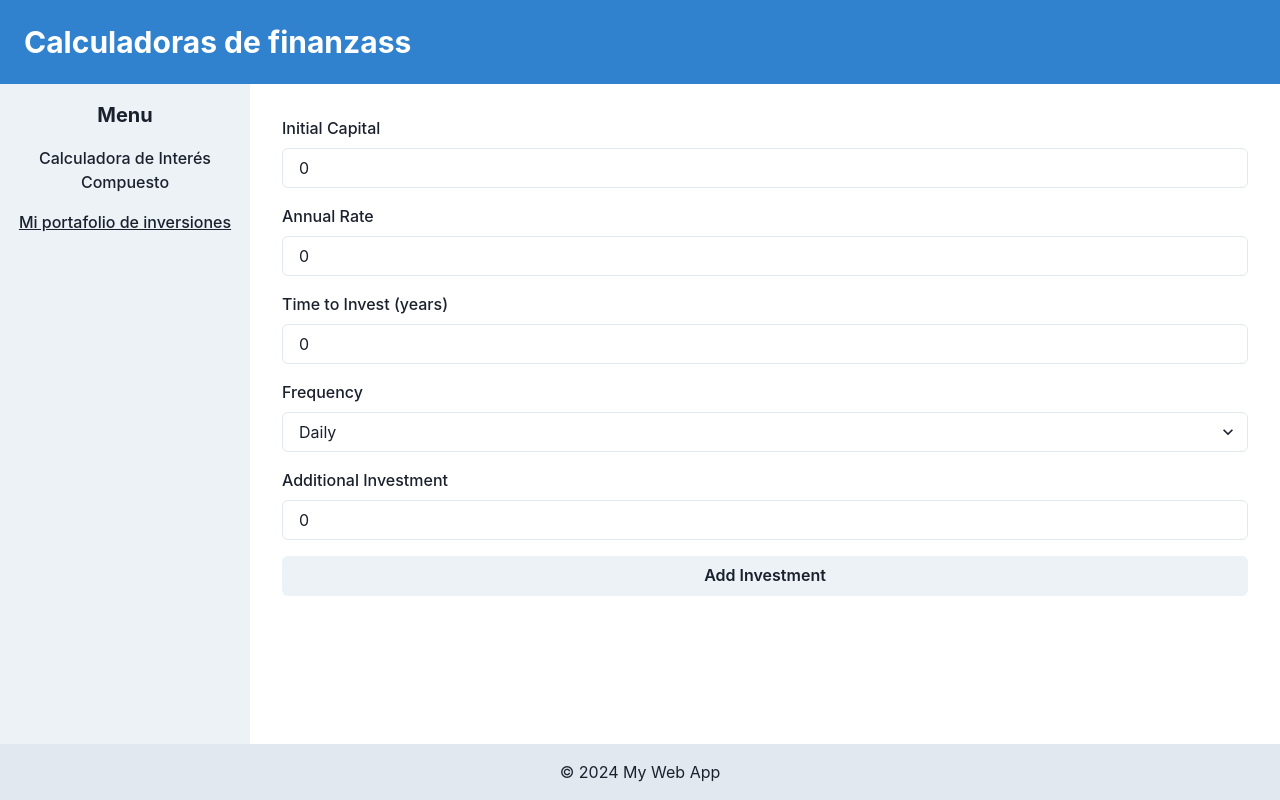
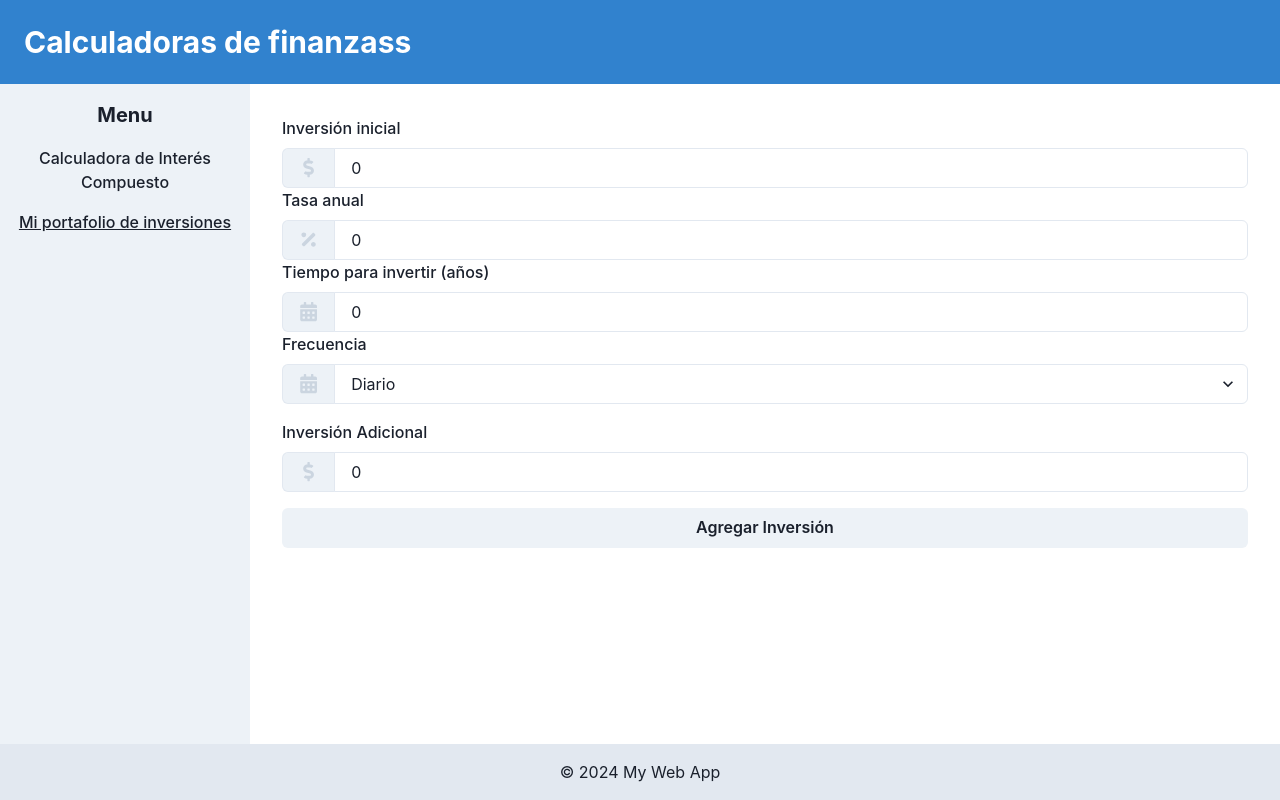
Before and after one commit to dasbego/finance-calculators, a React (Vite) app: page /myportfolio in a window 1280 px wide. Built offline with nearby package versions, Linux system fonts and the light colour scheme.

Commit message:
Fix logic for table total

```diff
--- a/src/pages/MyPortfolio.tsx
+++ b/src/pages/MyPortfolio.tsx
@@ -6,6 +6,9 @@ import {
   FormControl,
   FormLabel,
   Input,
+  InputGroup,
+  InputLeftAddon,
+  InputLeftElement,
   Select,
   Table,
   Tbody,
@@ -15,6 +18,12 @@ import {
   Thead,
   Tr,
 } from "@chakra-ui/react";
+import {
+  FaCalendarAlt,
+  FaCaretDown,
+  FaDollarSign,
+  FaPercentage,
+} from "react-icons/fa";
 
 interface Investment {
   id: number;
@@ -171,118 +180,164 @@ const MyPortfolio = () => {
   return (
     <Box p={4}>
       <Flex flexDir="column">
-        <FormControl mb={4}>
-          <FormLabel>Initial Capital</FormLabel>
+        <FormControl id="initialCapital">
+          <FormLabel>Inversión inicial</FormLabel>
+          <InputGroup>
+            <InputLeftAddon
+              pointerEvents="none"
+              color="gray.300"
+              fontSize="1.2em"
+              children={<FaDollarSign />}
+            />
             <Input
+              placeholder="Inversión inicial"
+              name="initialCapital"
               type="number"
-            name="initialCapital"
+              onChange={handleInputChange}
               value={formValues.initialCapital}
+            />
+          </InputGroup>
+        </FormControl>
+
+        <FormControl id="annualRate">
+          <FormLabel>Tasa anual</FormLabel>
+          <InputGroup>
+            <InputLeftAddon
+              pointerEvents="none"
+              color="gray.300"
+              fontSize="1.2em"
+              children={<FaPercentage />}
+            />
+            <Input
+              placeholder="Tasa anual"
+              name="annualRate"
+              type="number"
               onChange={handleInputChange}
+              value={formValues.annualRate}
             />
+          </InputGroup>
         </FormControl>
-        <FormControl mb={4}>
-          <FormLabel>Annual Rate</FormLabel>
+        <FormControl id="timeToInvest">
+          <FormLabel>Tiempo para invertir (años)</FormLabel>
+          <InputGroup>
+            <InputLeftAddon
+              pointerEvents="none"
+              color="gray.300"
+              fontSize="1.2em"
+              children={<FaCalendarAlt />}
+            />
             <Input
+              placeholder="Tiempo para invertir"
+              name="timeToInvest"
               type="number"
-            name="annualRate"
-            value={formValues.annualRate}
               onChange={handleInputChange}
+              value={formValues.timeToInvest}
             />
+          </InputGroup>
         </FormControl>
-        <FormControl mb={4}>
-          <FormLabel>Time to Invest (years)</FormLabel>
-          <Input
-            type="number"
-            name="timeToInvest"
-            value={formValues.timeToInvest}
-            onChange={handleInputChange}
+
+        <FormControl mb={4} id="frequency">
+          <FormLabel>Frecuencia</FormLabel>
+          <InputGroup>
+            <InputLeftAddon
+              pointerEvents="none"
+              color="gray.300"
+              fontSize="1.2em"
+              children={<FaCalendarAlt />}
             />
-        </FormControl>
-        <FormControl mb={4}>
-          <FormLabel>Frequency</FormLabel>
             <Select
               name="frequency"
               value={formValues.frequency}
               onChange={handleSelectChange}
+              borderLeftRadius={0}
             >
-            <option value="daily">Daily</option>
-            <option value="weekly">Weekly</option>
-            <option value="monthly">Monthly</option>
-            <option value="yearly">Yearly</option>
+              <option value="daily">Diario</option>
+              <option value="weekly">Semanal</option>
+              <option value="monthly">Mensual</option>
+              <option value="yearly">Anual</option>
             </Select>
+          </InputGroup>
         </FormControl>
-        <FormControl mb={4}>
-          <FormLabel>Additional Investment</FormLabel>
+        <FormControl mb={4} id="additionalInvestments">
+          <FormLabel>Inversión Adicional</FormLabel>
+          <InputGroup>
+            <InputLeftAddon
+              pointerEvents="none"
+              color="gray.300"
+              fontSize="1.2em"
+              children={<FaDollarSign />}
+            />
             <Input
               type="number"
               name="additionalInvestment"
               onChange={handleInputChange}
               value={formValues.additionalInvestment}
             />
+          </InputGroup>
         </FormControl>
         <Button mb={4} onClick={handleAddInvestment}>
-          Add Investment
+          Agregar Inversión
         </Button>
       </Flex>
       {investments.length > 0 && (
         <Table variant="simple">
           <Thead>
             <Tr>
-              <Th>Investment ID</Th>
-              <Th>Initial Capital</Th>
-              <Th>Annual Rate</Th>
-              <Th>Time to Invest (years)</Th>
-              <Th>Frequency</Th>
-              <Th>Additional Investment</Th>
-              <Th>Projected Value</Th>
+              <Th>ID de Inversión</Th>
+              <Th>Capital Inicial</Th>
+              <Th>Tasa Anual</Th>
+              <Th>Tiempo de Inversión (años)</Th>
+              <Th>Frecuencia</Th>
+              <Th>Inversión Adicional Total</Th>
+              <Th>Valor Proyectado</Th>
             </Tr>
           </Thead>
           <Tbody>
-            {investments.map((investment) => (
-              <Tr key={investment.id}>
-                <Td>{investment.id}</Td>
-                <Td>{formatCurrency(investment.initialCapital)}</Td>
-                <Td>{investment.annualRate}%</Td>
-                <Td>{investment.timeToInvest}</Td>
-                <Td>{investment.frequency}</Td>
-                <Td>
-                  {formatCurrency(
-                    investment.additionalInvestment *
-                      investment.timeToInvest *
-                      getFrequencyMultiplier(investment.frequency)
-                  )}
-                </Td>
-                <Td>
-                  {formatCurrency(
-                    investment.initialCapital +
-                      investment.additionalInvestment *
-                        investment.timeToInvest *
-                        getFrequencyMultiplier(investment.frequency) +
-                      (investment.initialCapital +
-                        investment.additionalInvestment *
-                          investment.timeToInvest *
-                          getFrequencyMultiplier(investment.frequency)) *
-                        Math.pow(
-                          1 + investment.annualRate / 100,
-                          investment.timeToInvest
-                        )
-                  )}
-                </Td>{" "}
-                {/* New column */}
+            {investments.map((investment) => {
+              const {
+                id,
+                initialCapital,
+                annualRate,
+                timeToInvest,
+                frequency,
+                additionalInvestment,
+              } = investment;
+
+              const frequencyMultiplier = getFrequencyMultiplier(frequency);
+              const totalAdditionalInvestment =
+                additionalInvestment * timeToInvest * frequencyMultiplier;
+              const compoundInterestInitialCapital =
+                initialCapital * Math.pow(1 + annualRate / 100, timeToInvest);
+              const compoundInterestAdditional =
+                totalAdditionalInvestment *
+                Math.pow(1 + annualRate / 100, timeToInvest);
+              const totalInvestment =
+                compoundInterestInitialCapital + compoundInterestAdditional;
+
+              return (
+                <Tr key={id}>
+                  <Td>{id}</Td>
+                  <Td>{formatCurrency(initialCapital)}</Td>
+                  <Td>{annualRate}%</Td>
+                  <Td>{timeToInvest}</Td>
+                  <Td>{frequency}</Td>
+                  <Td>{formatCurrency(totalAdditionalInvestment)}</Td>
+                  <Td>{formatCurrency(totalInvestment)}</Td>
                 </Tr>
-            ))}
+              );
+            })}
           </Tbody>
         </Table>
       )}
       {investments.length > 0 && (
         <>
-          <Text>Total Investment: {calculateTotalInvestment}</Text>
-          <Text>Total Projected: {calculateTotalProjected}</Text>
-          <Text>Total Rate: {calculateTotalRate}</Text>
+          <Text>Inversión Total: {calculateTotalInvestment}</Text>
+          <Text>Proyección Total: {calculateTotalProjected}</Text>
+          <Text>Tasa Total: {calculateTotalRate}</Text>
           <Text>
-            Total Additional Investment: {calculateTotalAdditionalInvestment}
+            Inversión Adicional Total: {calculateTotalAdditionalInvestment}
           </Text>
-          <Text>Real Total Rate: {calculateRealTotalRate}</Text>
+          <Text>Tasa Total Real: {calculateRealTotalRate}</Text>
         </>
       )}
     </Box>
```
Lines whose indentation alone changed are shown as unchanged.
